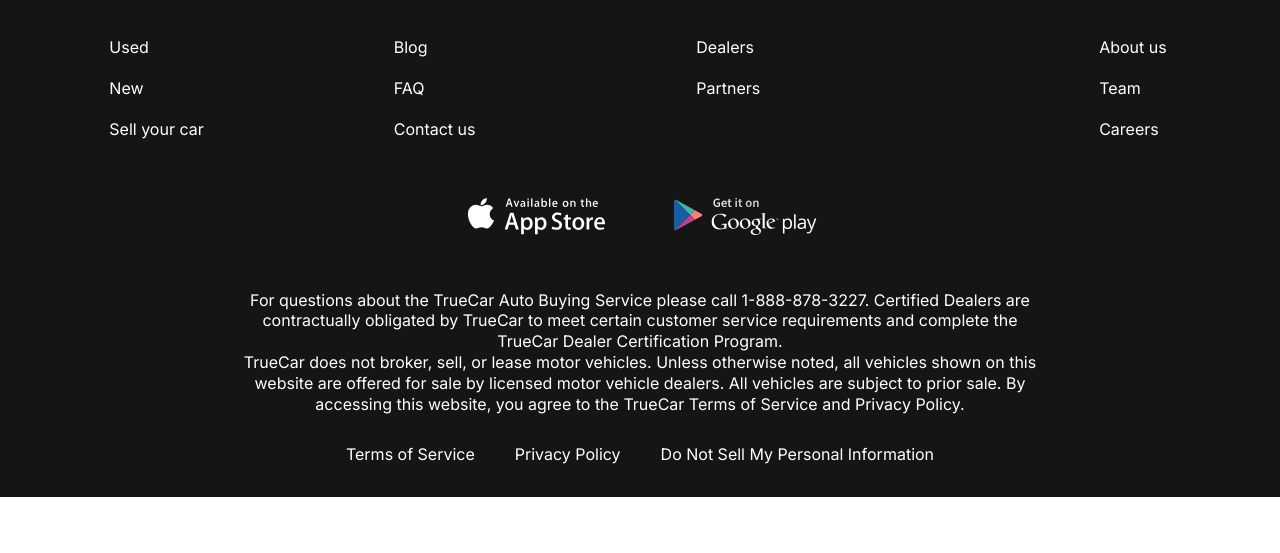
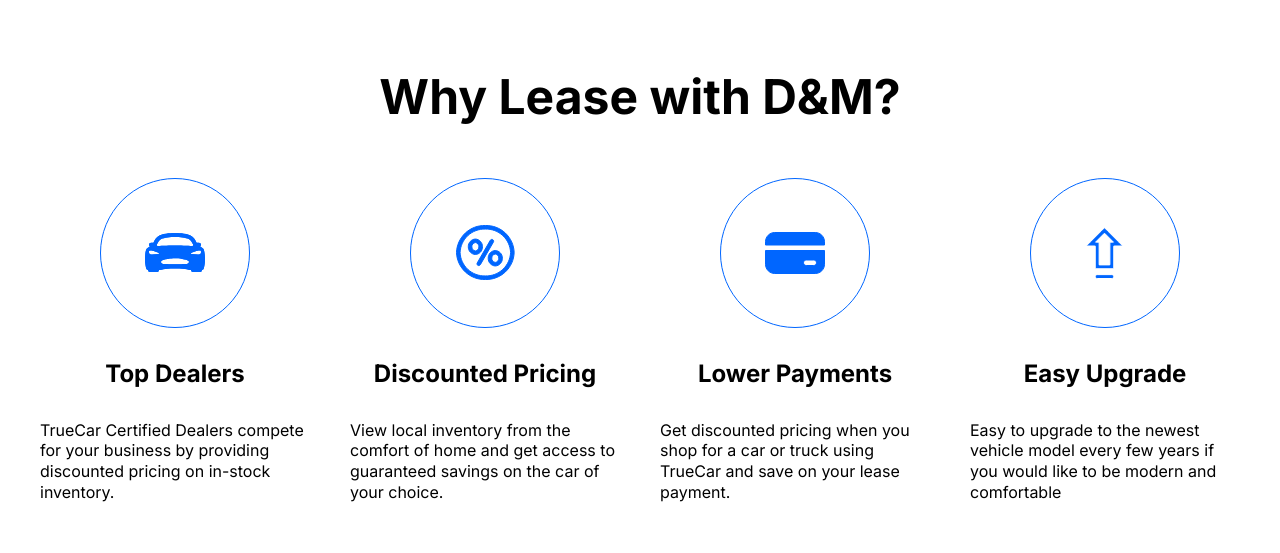
Before and after one commit to Denowich/Lease-cars, a plain HTML site: page index.html in a window 1280 px wide. Shown: the part 884-1437 px from the top of the page. Before the commit the page ends 1381 px from the top, so only its background shows below. Drawn offline with nearby package versions, Linux system fonts and the light colour scheme.

Commit message:
add why-lease and css

```diff
--- a/css/style.css
+++ b/css/style.css
@@ -13,6 +13,13 @@ body {
     flex-direction: column;
 }
 /* ================================= */
+
+.second__title {
+    font-weight: 700;
+    font-size: 48px;
+    text-align: center;
+    margin-bottom: 50px;
+}
 /* ================================= */
 
 .header {
@@ -125,6 +132,35 @@ body {
     bottom: 50px;
 }
 /* ================================= */
+.why-lease {
+    padding: 150px 0;
+}
+.container {
+}
+.why-lease__body {
+}
+.why-lease__menu {
+    display: grid;
+    grid-template-columns: repeat(4, 1fr);
+    gap: 40px;
+    text-align: center;
+}
+.why-lease__list {
+}
+.why-lease__item {
+    max-width: 270px;
+}
+.why-lease__img {
+    margin-bottom: 30px;
+}
+.why-lease__title {
+    margin-bottom: 30px;
+    font-weight: 700;
+    font-size: 24px;
+}
+.why-lease__text {
+    text-align: left;
+}
 /* ================================= */
 /* ================================= */
 /* ================================= */
--- a/index.html
+++ b/index.html
@@ -58,6 +58,49 @@
                     <div class="swiper-pagination"></div>
                 </div>
             </div>
+
+            <section class="why-lease">
+                <div class="container">
+                    <h1 class="second__title">Why Lease with D&M?</h1>
+                    <div class="why-lease__body">
+                        <nav class="why-lease__menu">
+                            <ul class="why-lease__list">
+                                <li class="why-lease__item">
+                                    <img class="why-lease__img" src="images/why-lease-1.svg" alt="img-why-lease">
+                                    <h2 class="why-lease__title">Top Dealers</h2>
+                                    <p class="why-lease__text">TrueCar Certified Dealers compete for your business by
+                                        providing discounted pricing on in-stock inventory.</p>
+                                </li>
+                            </ul>
+                            <ul class="why-lease__list">
+                                <li class="why-lease__item">
+                                    <img class="why-lease__img" src="images/why-lease-2.svg" alt="img-why-lease">
+                                    <h2 class="why-lease__title">Discounted Pricing</h2>
+                                    <p class="why-lease__text">View local inventory from the comfort of home and get
+                                        access
+                                        to guaranteed savings on the car of your choice.</p>
+                                </li>
+                            </ul>
+                            <ul class="why-lease__list">
+                                <li class="why-lease__item">
+                                    <img class="why-lease__img" src="images/why-lease-3.svg" alt="img-why-lease">
+                                    <h2 class="why-lease__title">Lower Payments</h2>
+                                    <p class="why-lease__text">Get discounted pricing when you shop for a car or truck
+                                        using TrueCar and save on your lease payment.</p>
+                                </li>
+                            </ul>
+                            <ul class="why-lease__list">
+                                <li class="why-lease__item">
+                                    <img class="why-lease__img" src="images/why-lease-4.svg" alt="img-why-lease">
+                                    <h2 class="why-lease__title">Easy Upgrade</h2>
+                                    <p class="why-lease__text">Easy to upgrade to the newest vehicle model every few
+                                        years if you would like to be modern and comfortable</p>
+                                </li>
+                            </ul>
+                        </nav>
+                    </div>
+                </div>
+            </section>
 
         </main>
 
```
